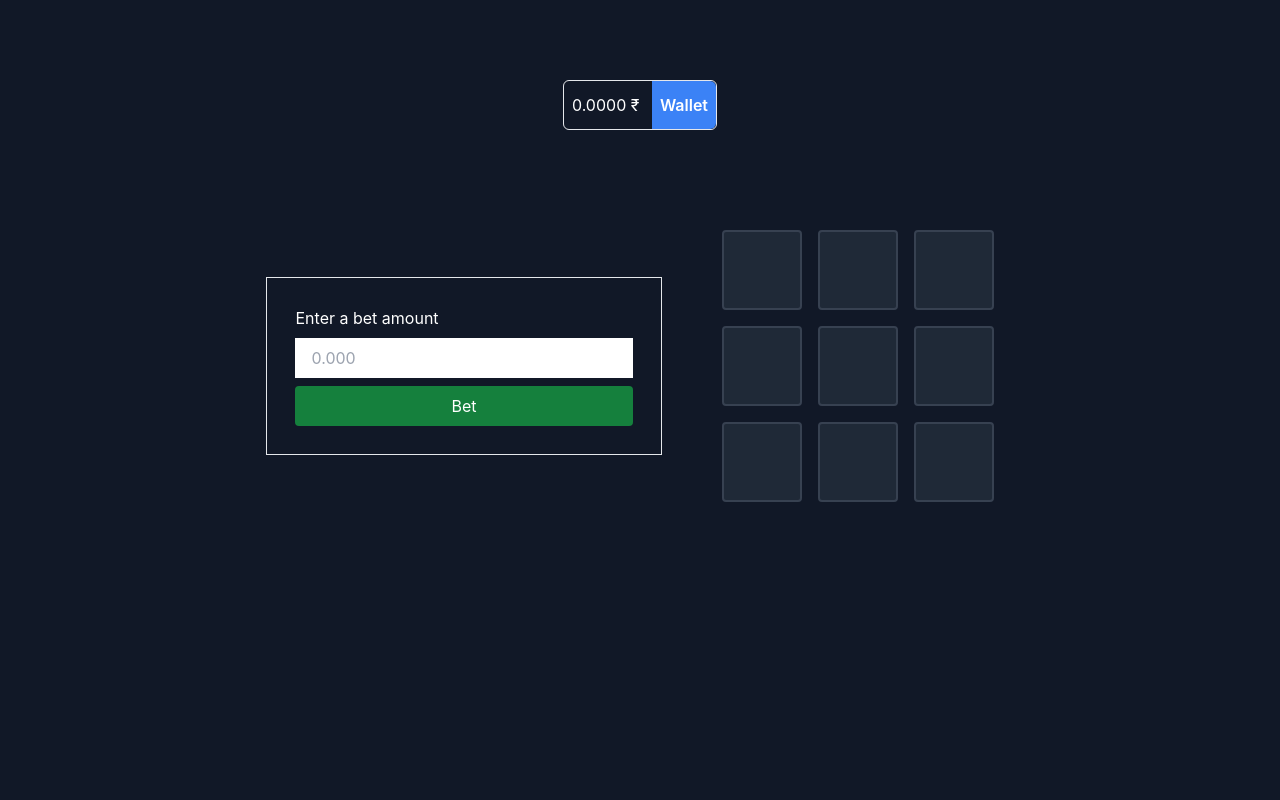
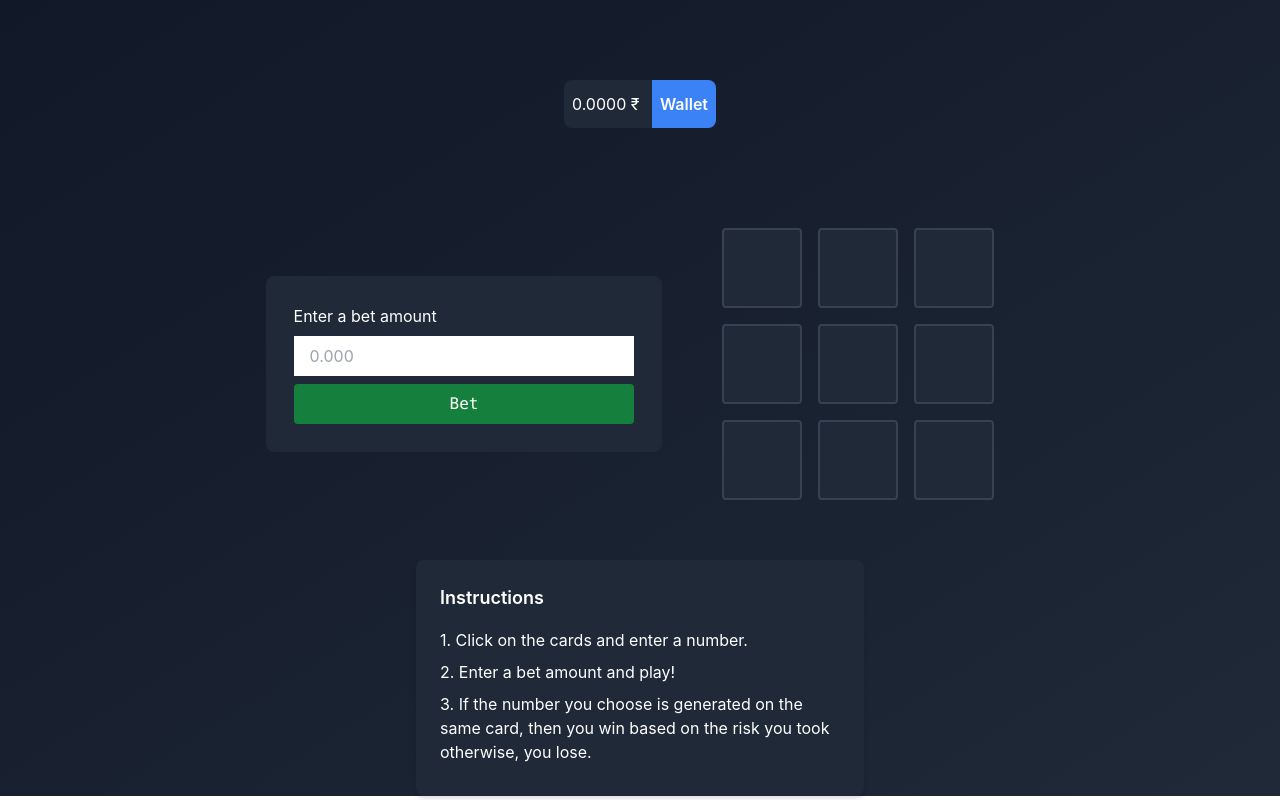
Before and after one commit to hemant-code625/Casino-client, a React (Vite) app: page /casino/magic-number in a window 1280 px wide. Built offline with nearby package versions, Linux system fonts and the light colour scheme.

Commit message:
chore: Update GridGame component styling and add instructions

```diff
--- a/src/components/casino/GridGame.jsx
+++ b/src/components/casino/GridGame.jsx
@@ -66,18 +66,19 @@ const GridGame = () => {
   };
 
   return (
-    <div className="min-h-screen bg-gray-900 text-white">
+    // <div className="min-h-screen bg-gray-900 text-white">
+    <div className="bg-gradient-to-br from-gray-900 to-gray-800 text-white">
       <div className="flex flex-col items-center justify-center p-20">
-        <span className="border rounded-md">
+        <span className="bg-gray-800 rounded-lg">
           <span className="px-2 py-3"> {"0.0000 ₹"} </span>
-          <button className="bg-blue-500 font-semibold px-2 py-3 rounded-e-md hover:bg-blue-600">
+          <button className="bg-blue-500 font-semibold px-2 py-3 rounded-e-lg hover:bg-blue-600">
             {" "}
             Wallet{" "}
           </button>
         </span>
       </div>
       <div className="flex justify-center items-center">
-        <div className="mr-10 border p-7 ">
+        <div className="mr-10 bg-gray-800 rounded-lg p-7 ">
           <p className="mb-2">Enter a bet amount</p>
           <input
             type="number"
@@ -90,8 +91,8 @@ const GridGame = () => {
 
           <button
             onClick={handleBet}
-            className={`px-4 py-2 w-full ${
-              !betAmount ? `bg-green-700` : `bg-green-500`
+            className={`px-4 py-2 w-full font-mono ${
+              !betAmount ? `bg-green-700` : `bg-green-600`
             }  rounded hover:bg-green-700 transition`}
             disabled={!betAmount}
           >
@@ -117,6 +118,21 @@ const GridGame = () => {
           {result && <div className="m-4 text-xl ">{result}</div>}
         </div>
       </div>
+      <div className="flex items-center justify-around mt-10">
+        <div className="max-w-md p-6 bg-gray-800 rounded-lg shadow-md">
+          <h3 className="text-white text-lg font-semibold mb-4">
+            Instructions
+          </h3>
+          <p className="text-white mb-2">
+            1. Click on the cards and enter a number.
+          </p>
+          <p className="text-white mb-2">2. Enter a bet amount and play!</p>
+          <p className="text-white mb-2">
+            3. If the number you choose is generated on the same card, then you
+            win based on the risk you took otherwise, you lose.
+          </p>
+        </div>
+      </div>
     </div>
   );
 };
```
